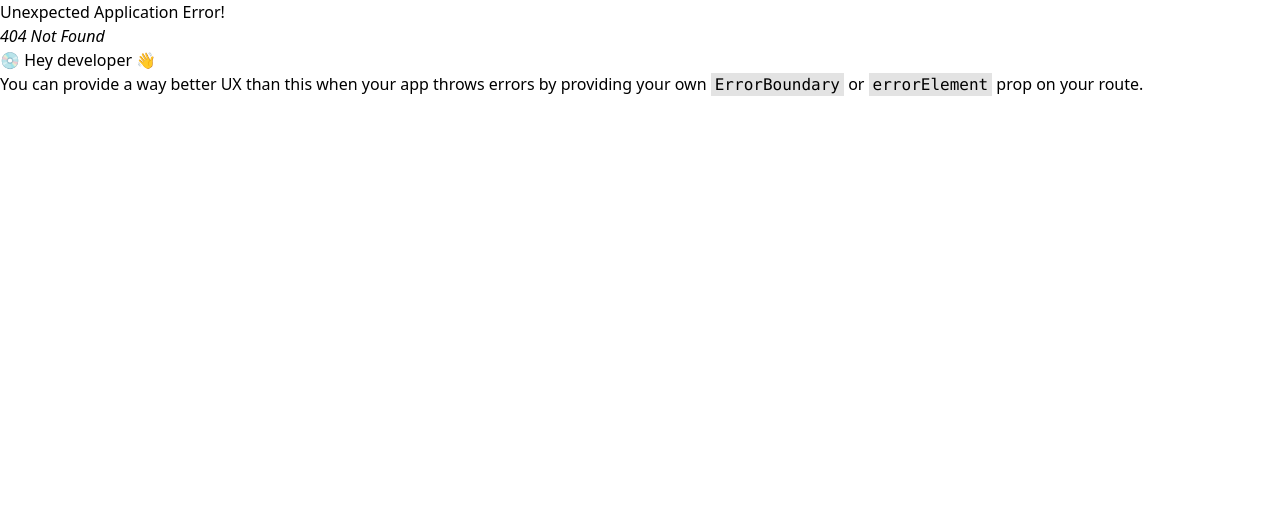
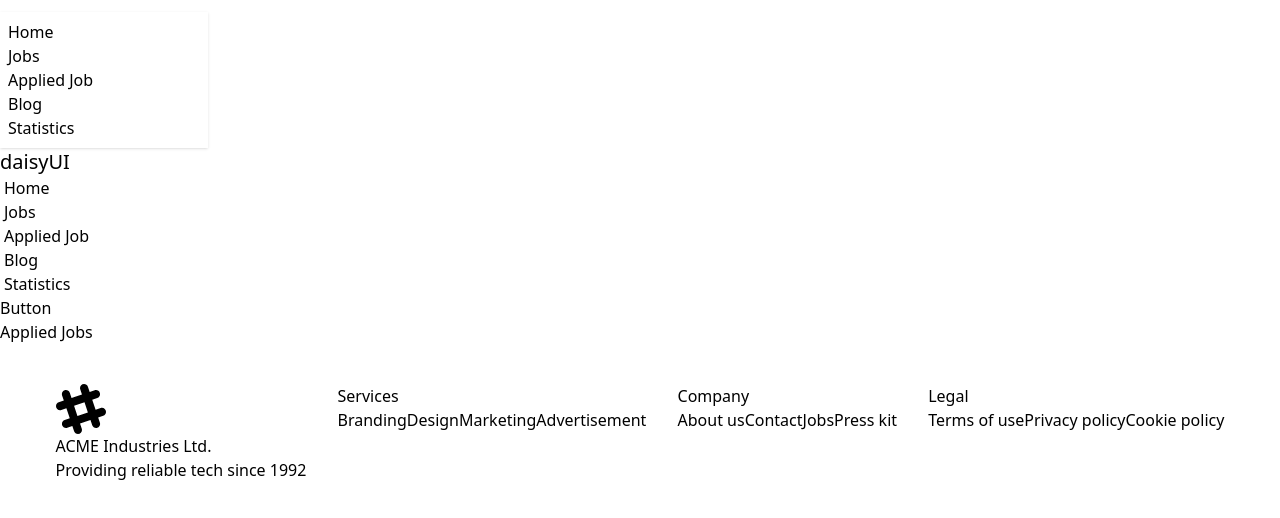
Before and after one commit to Juwel-771/career-hub-react, a React (Vite) app: page /applied in a window 1280 px wide. Before the commit this address had no page. Shown: the top 518 px of the page. Built offline with nearby package versions, Linux system fonts and the light colour scheme.

Commit message:
all menu item added

```diff
--- /dev/null
+++ b/src/components/AppliedJob/AppliedJob.jsx
@@ -0,0 +1,11 @@
+import React from 'react';
+
+const AppliedJob = () => {
+    return (
+        <div>
+            <h3>Applied Jobs</h3>
+        </div>
+    );
+};
+
+export default AppliedJob;
--- /dev/null
+++ b/src/components/Blog/Blog.jsx
@@ -0,0 +1,11 @@
+import React from 'react';
+
+const Blog = () => {
+    return (
+        <div>
+          <h2>Blog Posted</h2>
+        </div>
+    );
+};
+
+export default Blog;
--- /dev/null
+++ b/src/components/Jobs/Jobs.jsx
@@ -0,0 +1,11 @@
+import React from 'react';
+
+const Jobs = () => {
+    return (
+        <div>
+          <h2>Jobs Found</h2>
+        </div>
+    );
+};
+
+export default Jobs;
--- a/src/components/Root/Root.jsx
+++ b/src/components/Root/Root.jsx
@@ -2,12 +2,13 @@ import React from 'react';
 import { Outlet } from 'react-router-dom';
 import Footer from '../Footer/Footer';
 import Header from '../Header/Header';
+import AppliedJob from '../AppliedJob/AppliedJob';
 
 const Root = () => {
     return (
         <div>
+          <Header></Header>
           <Outlet></Outlet>
-          <Header></Header>
           <Footer></Footer>
         </div>
     );
--- /dev/null
+++ b/src/components/Stat/Stat.jsx
@@ -0,0 +1,11 @@
+import React from 'react';
+
+const Stat = () => {
+    return (
+        <div>
+          <h3>Statistics</h3>
+        </div>
+    );
+};
+
+export default Stat;
```
Also changed, not shown: src/main.jsx (+20 -0 lines).
